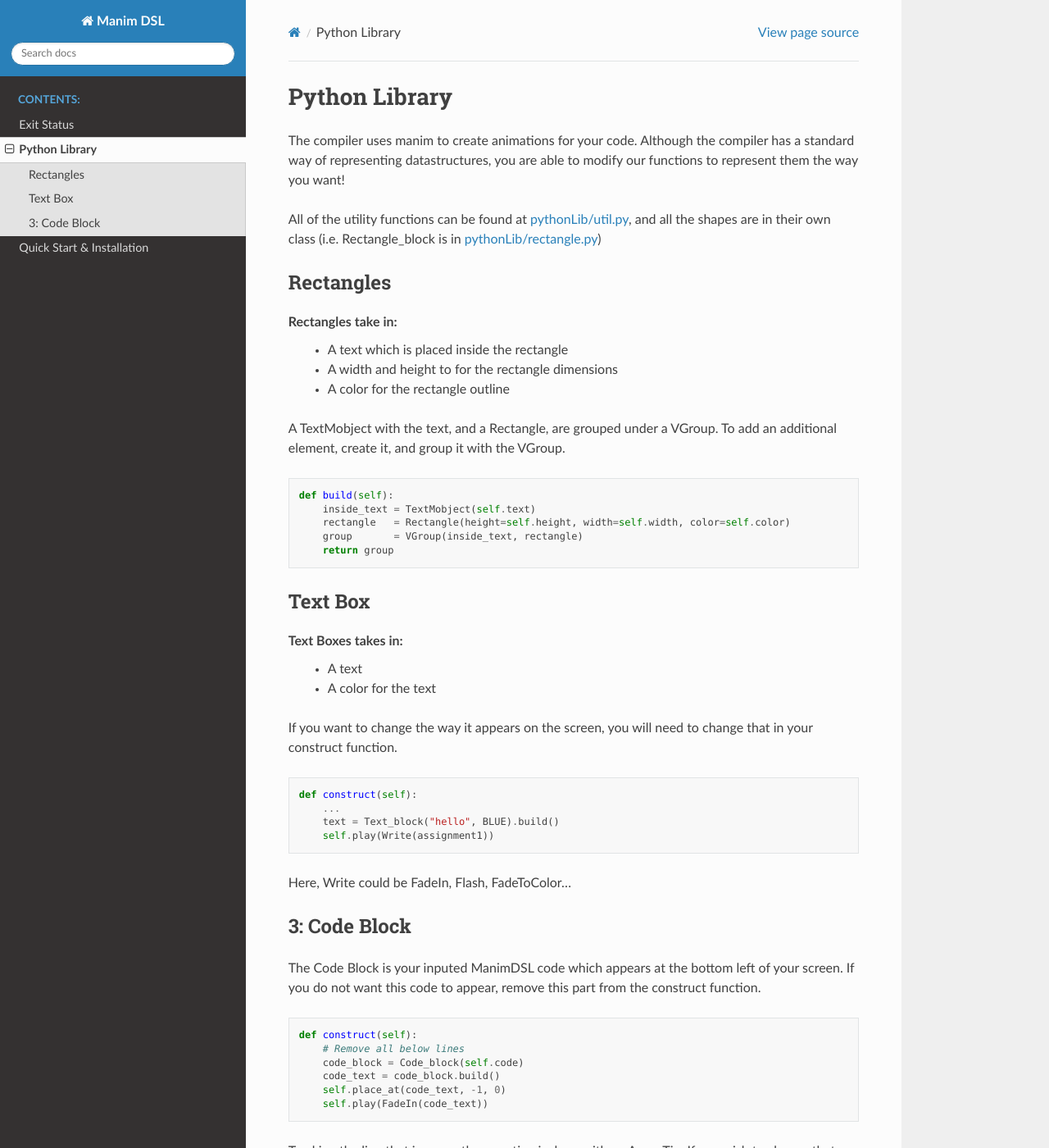
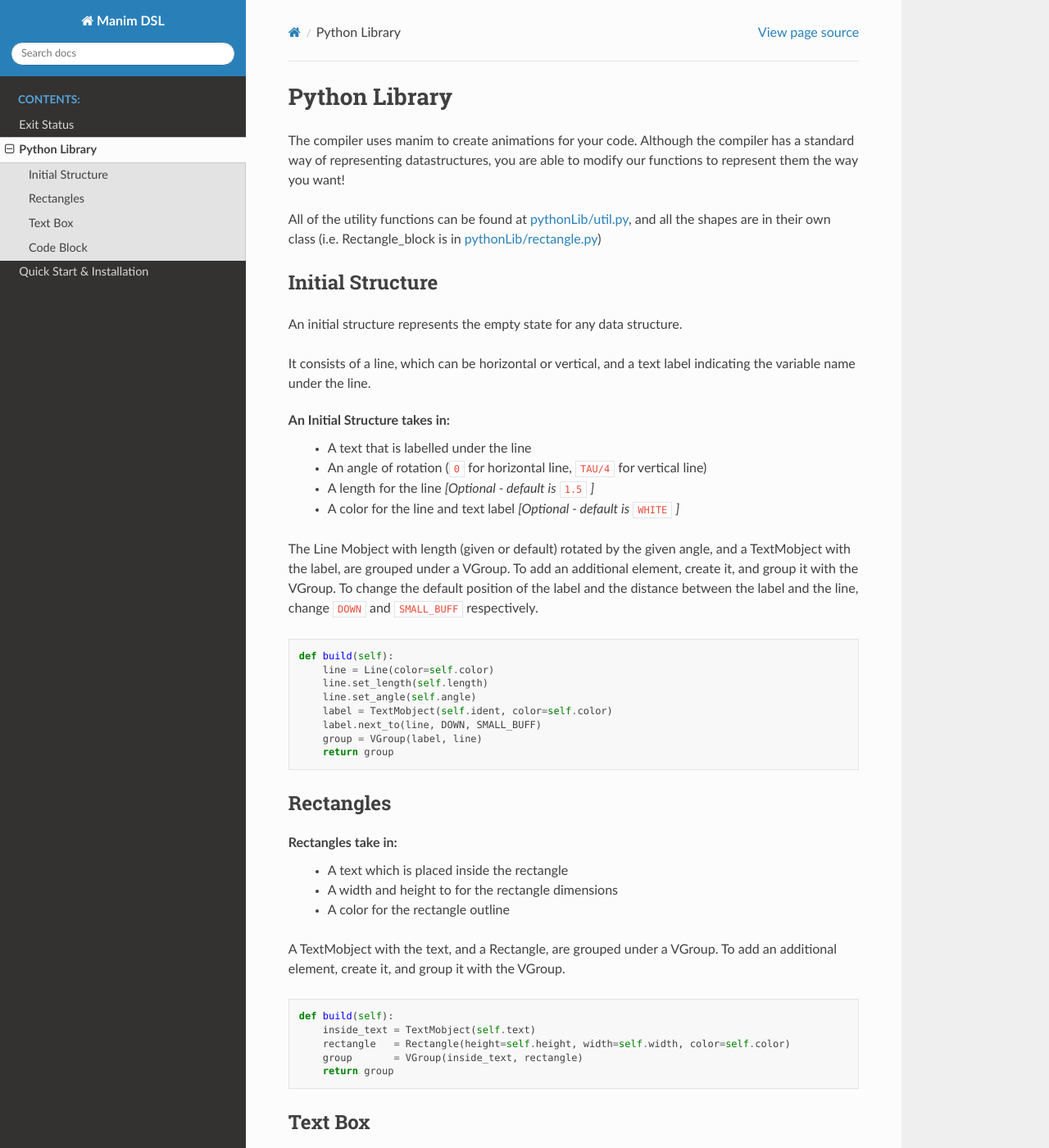
Before and after one commit to VAlgoLang/valgolang.github.io, a Sphinx documentation site: the page built from source/python_library.rst, in a window 1280 px wide and 1400 px high. Shown: the whole window at 82% size. Built offline with Sphinx 7.4.7 and the Read the Docs theme 2.0.0, drawn with Linux system fonts in a browser that asks for light colours.

Commit message:
Added documentation for initial structure class

```diff
--- a/source/python_library.rst
+++ b/source/python_library.rst
@@ -5,6 +5,34 @@
 Although the compiler has a standard way of representing datastructures, you are able to modify our functions to represent them the way you want!
 
 All of the utility functions can be found at `pythonLib/util.py <https://github.com/ManimDSL/ManimDSLCompiler/tree/master/pythonLib/util.py>`_, and all the shapes are in their own class (i.e. Rectangle_block is in `pythonLib/rectangle.py <https://github.com/ManimDSL/ManimDSLCompiler/tree/master/pythonLib/rectangle.py>`_)
+
+Initial Structure
+-----------------
+
+An initial structure represents the empty state for any data structure.
+
+It consists of a line, which can be horizontal or vertical, and a text label indicating the variable name under the line.
+
+An Initial Structure takes in:
+    - A text that is labelled under the line
+    - An angle of rotation (``0`` for horizontal line, ``TAU/4`` for vertical line)
+    - A length for the line *[Optional - default is* ``1.5`` *]*
+    - A color for the line and text label *[Optional - default is* ``WHITE`` *]*
+
+The Line Mobject with length (given or default) rotated by the given angle, and a TextMobject with the label, are grouped under a VGroup.
+To add an additional element, create it, and group it with the VGroup.
+To change the default position of the label and the distance between the label and the line, change ``DOWN`` and ``SMALL_BUFF`` respectively.
+
+.. code :: python
+
+    def build(self):
+        line = Line(color=self.color)
+        line.set_length(self.length)
+        line.set_angle(self.angle)
+        label = TextMobject(self.ident, color=self.color)
+        label.next_to(line, DOWN, SMALL_BUFF)
+        group = VGroup(label, line)
+        return group
 
 Rectangles
 -----------------
@@ -43,7 +71,7 @@
 
 Here, Write could be FadeIn, Flash, FadeToColor...
 
-3: Code Block
+Code Block
 --------------------
 
 The Code Block is your inputed ManimDSL code which appears at the bottom left of your screen.
```
